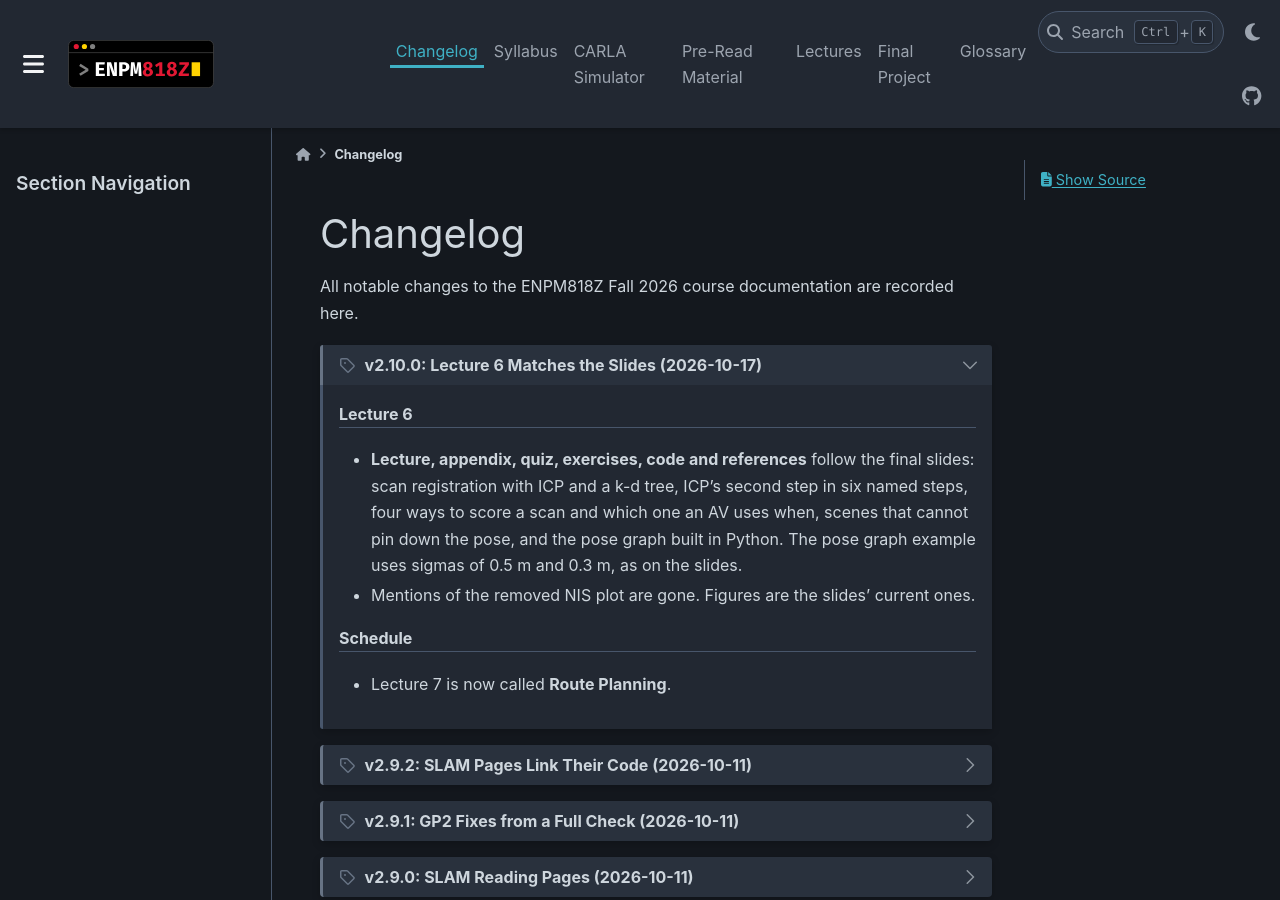
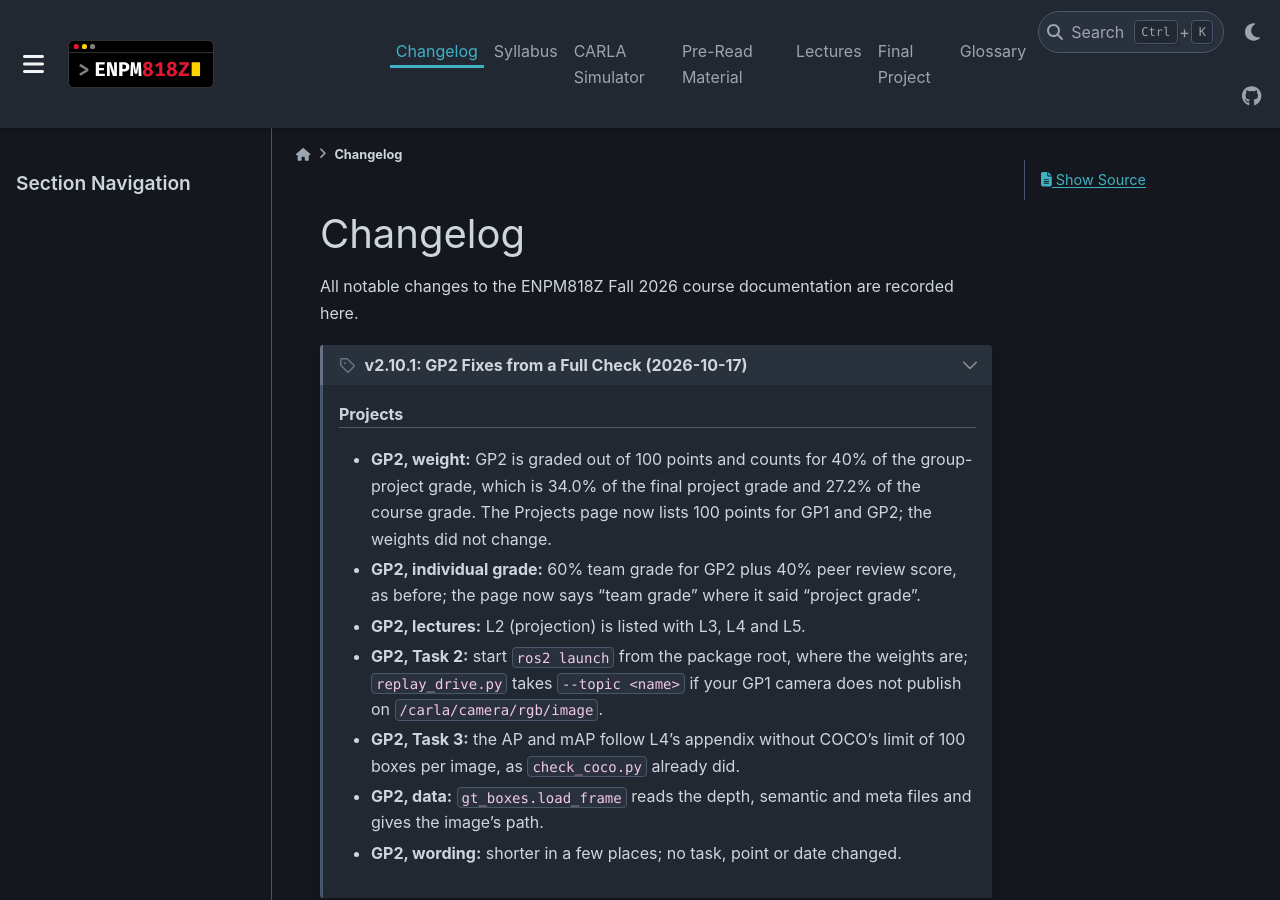
Before and after one commit to zeidk/enpm818z-fall-2026-docs, a Sphinx documentation site: the page built from docs/source/changelog/changelog.rst, in a window 1280 px wide and 900 px high. Built offline with Sphinx 7.4.7 and the PyData theme 0.15.4, drawn with Linux system fonts in a browser that asks for light colours; pages that are not in the unit, such as notebooks, are missing from menus.

Commit message:
GP2: fixes from a full check, shorter wording (v2.10.1)
- Weight stated once, the same way on both pages: 100 points, 40% of the
  group-project grade (34.0% of the final project grade); the Projects
  table lists 100 points for GP1 and GP2
- Individual grade says team grade, not project grade
- L2 listed among GP2's lectures
- Task 2: launch from the package root; replay_drive.py --topic named
- Task 3: AP and mAP without COCO's 100-box limit, as check_coco.py does
- load_frame described as the code behaves
- Eleven padded or repeated sentences cut; no task, point or date changed

```diff
--- a/docs/source/changelog/changelog.rst
+++ b/docs/source/changelog/changelog.rst
@@ -5,10 +5,34 @@ Changelog
 All notable changes to the ENPM818Z Fall 2026 course documentation are recorded here.
 
 
+.. dropdown:: v2.10.1: GP2 Fixes from a Full Check (2026-10-17)
+   :icon: tag
+   :class-container: sd-border-success
+   :open:
+
+   .. rubric:: Projects
+
+   - **GP2, weight:** GP2 is graded out of 100 points and counts for 40% of
+     the group-project grade, which is 34.0% of the final project grade and
+     27.2% of the course grade. The Projects page now lists 100 points for
+     GP1 and GP2; the weights did not change.
+   - **GP2, individual grade:** 60% team grade for GP2 plus 40% peer review
+     score, as before; the page now says "team grade" where it said "project
+     grade".
+   - **GP2, lectures:** L2 (projection) is listed with L3, L4 and L5.
+   - **GP2, Task 2:** start ``ros2 launch`` from the package root, where the
+     weights are; ``replay_drive.py`` takes ``--topic <name>`` if your GP1
+     camera does not publish on ``/carla/camera/rgb/image``.
+   - **GP2, Task 3:** the AP and mAP follow L4's appendix without COCO's
+     limit of 100 boxes per image, as ``check_coco.py`` already did.
+   - **GP2, data:** ``gt_boxes.load_frame`` reads the depth, semantic and
+     meta files and gives the image's path.
+   - **GP2, wording:** shorter in a few places; no task, point or date
+     changed.
+
 .. dropdown:: v2.10.0: Lecture 6 Matches the Slides (2026-10-17)
    :icon: tag
    :class-container: sd-border-success
-   :open:
 
    .. rubric:: Lecture 6
 
```
Also changed, not shown: docs/source/assignments/gp2.rst (+32 -34 lines), docs/source/assignments/index.rst (+4 -4 lines).
